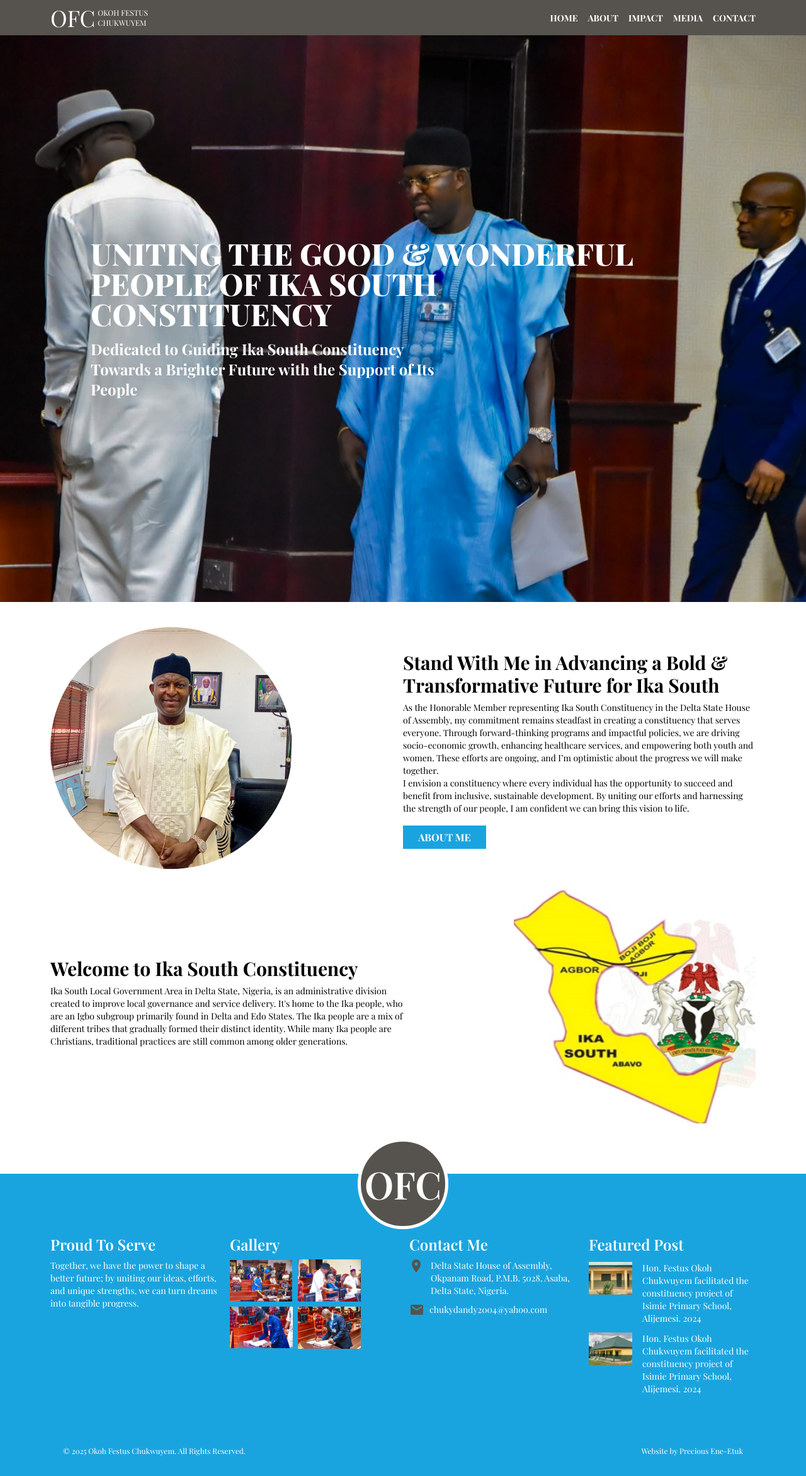
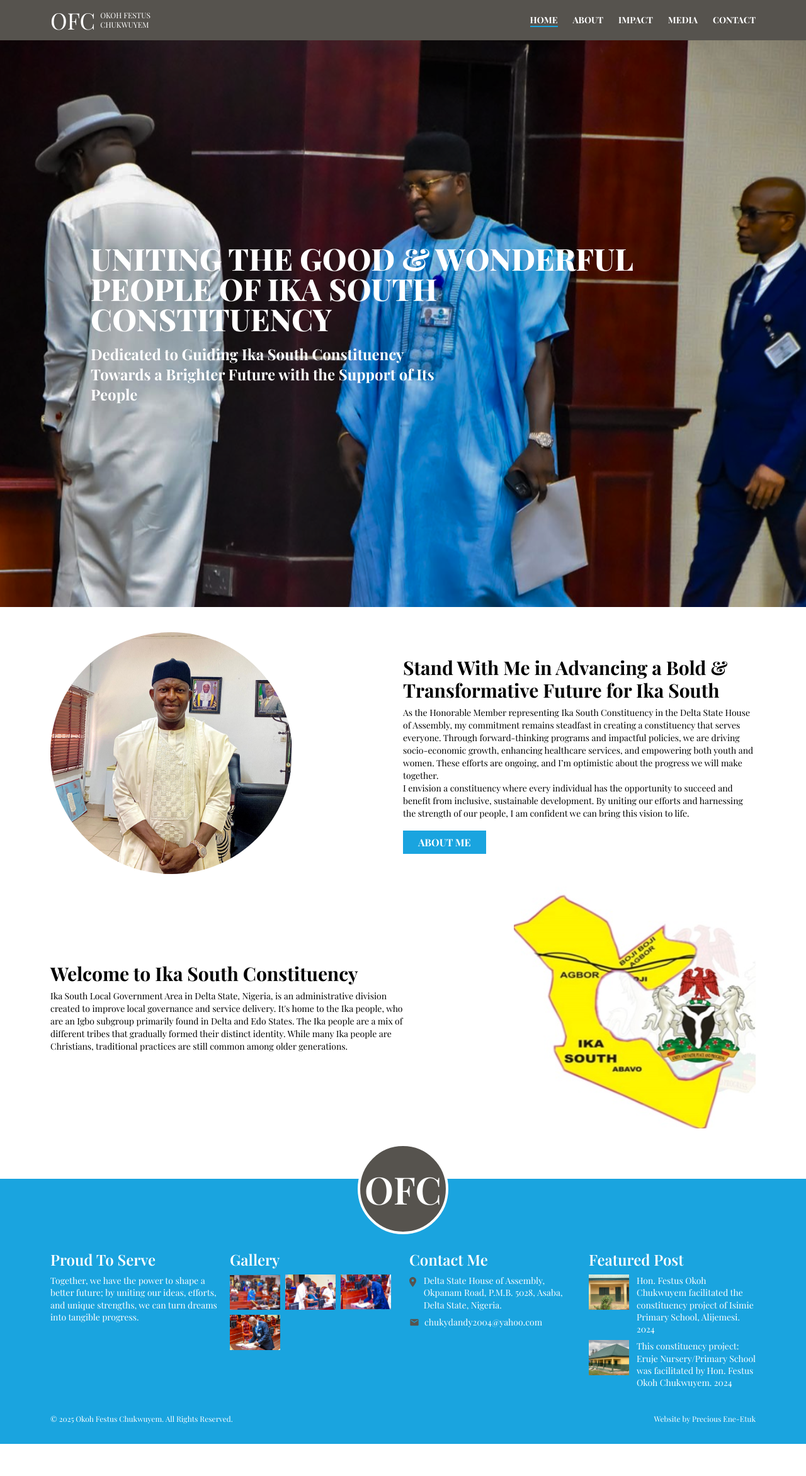
Before and after one commit to TimiskiOse/HonourableOkohFestus, a React (Vite) app: page / in a window 1280 px wide. Shown: the whole page at 63% size. After the commit the page ends 2293 px from the top, so only its background shows below. Built offline with nearby package versions, Linux system fonts and the light colour scheme; a web font is replaced by a local one.

Commit message:
responsive navbar and footer

```diff
--- a/src/components/Footer.tsx
+++ b/src/components/Footer.tsx
@@ -1,78 +1,83 @@
 const Footer = () => {
   return (
-    <div className="bg-[#1AA4DF] relative text-white font-playfair px-20 pt-24 pb-8 mt-2">
+    <div className="bg-[#1AA4DF] relative text-white font-playfair px-6 md:px-20 pt-24 pb-8 mt-2">
       {/* Circle logo - absolutely positioned */}
-      <div className="rounded-full bg-[#56534E] w-36 h-36 border-5 border-white flex items-center justify-center absolute -top-14 left-1/2 transform -translate-x-1/2">
-        <p className="text-6xl font-semibold">OFC</p>
+      <div className="rounded-full bg-[#56534E] w-24 h-24 md:w-36 md:h-36 border-4 border-white flex items-center justify-center absolute -top-12 md:-top-14 left-1/2 transform -translate-x-1/2">
+        <p className="text-3xl md:text-6xl font-semibold">OFC</p>
       </div>
 
       {/* Footer content */}
-      <div className="flex flex-row items-start gap-5 w-full">
-        <div className="flex flex-col gap-2 w-1/4">
-          <h1 className="text-2xl font-semibold">Proud To Serve</h1>
-          <p className="text-sm">
+      <div className="flex flex-col md:flex-row gap-5 mt-4">
+        {/* Proud To Serve */}
+        <div className="flex flex-col gap-2 md:w-1/2 lg:w-1/4">
+          <h1 className="text-lg md:text-2xl font-semibold">Proud To Serve</h1>
+          <p className="text-sm leading-snug">
             Together, we have the power to shape a better future; by uniting our
             ideas, efforts, and unique strengths, we can turn dreams into
             tangible progress.
           </p>
         </div>
 
-        <div className="flex flex-col gap-2 w-1/4 cursor-pointer">
-          <h1 className="text-2xl font-semibold">Gallery</h1>
+        {/* Gallery */}
+        <div className="flex flex-col gap-2 md:w-1/2 lg:w-1/4">
+          <h1 className="text-lg md:text-2xl font-semibold">Gallery</h1>
           <div className="flex flex-wrap gap-2">
-            <img src="./footer 1.svg"  className=""/>
-            <img src="./footer 2.svg"  className=""/>
-            <img src="./footer 3.svg"  className=""/>
-            <img src="./footer 4.svg"  className=""/>
+            <img src="./footer 1.svg" className="w-20 h-14 object-cover" />
+            <img src="./footer 2.svg" className="w-20 h-14 object-cover" />
+            <img src="./footer 3.svg" className="w-20 h-14 object-cover" />
+            <img src="./footer 4.svg" className="w-20 h-14 object-cover" />
           </div>
         </div>
 
-        <div className="flex flex-col gap-2 w-1/4">
-          <h1 className="text-2xl font-semibold">Contact Me</h1>
+        {/* Contact Me */}
+        <div className="flex flex-col gap-2 md:w-1/2 lg:w-1/4">
+          <h1 className="text-lg md:text-2xl font-semibold">Contact Me</h1>
+
           <div className="flex flex-row items-start">
-            <img
-              src="./icon/location.svg"
-              className="ml-1 mr-4"
-            />
-            <p className="text-sm">
+            <img src="./icon/location.svg" className="w-4 h-4 mr-3 mt-1" />
+            <p className="text-sm leading-snug">
               Delta State House of Assembly, Okpanam Road, P.M.B. 5028, Asaba,
               Delta State, Nigeria.
             </p>
           </div>
 
           <div className="flex flex-row items-center">
-            <img
-             src="./icon/mail.svg"
-             className="mr-2"
-            />
+            <img src="./icon/mail.svg" className="w-4 h-4 mr-2" />
             <p className="text-sm">chukydandy2004@yahoo.com</p>
           </div>
         </div>
 
-        <div className="flex flex-col gap-3 w-1/4 cursor-pointer">
-          <h1 className="text-2xl font-semibold">Featured Post</h1>
-          <div className="flex flex-row items-start">
-            <img src="./featured post 1.svg"  className="mr-4"/>
-            <p className="text-sm">
+        {/* Featured Post */}
+        <div className="flex flex-col gap-2 md:w-1/2 lg:w-1/4">
+          <h1 className="text-lg md:text-2xl font-semibold">Featured Post</h1>
+
+          <div className="flex items-start gap-3">
+            <img
+              src="./featured post 1.svg"
+              className="w-16 h-14 object-cover"
+            />
+            <p className="text-sm leading-snug">
               Hon. Festus Okoh Chukwuyem facilitated the constituency project of
               Isimie Primary School, Alijemesi. 2024
             </p>
           </div>
 
-          <div className="flex flex-row items-start">
-            <img src="./featured post 2.svg" className="mr-4" />
-            <p className="text-sm">
-              Hon. Festus Okoh Chukwuyem facilitated the constituency project of
-              Isimie Primary School, Alijemesi. 2024
+          <div className="flex items-start gap-3">
+            <img
+              src="./featured post 2.svg"
+              className="w-16 h-14 object-cover"
+            />
+            <p className="text-sm leading-snug">
+              This constituency project: Eruje Nursery/Primary School was
+              facilitated by Hon. Festus Okoh Chukwuyem. 2024
             </p>
           </div>
         </div>
       </div>
 
       {/* Designed by */}
-      <div className="flex flex-row items-center justify-between mt-20 text-xs mx-5">
-        <p> &copy; 2025 Okoh Festus Chukwuyem. All Rights Reserved.</p>
-
+      <div className="flex flex-col md:flex-row justify-between items-center mt-10 text-xs gap-2 text-center md:text-left">
+        <p>&copy; 2025 Okoh Festus Chukwuyem. All Rights Reserved.</p>
         <p>Website by Precious Ene-Etuk</p>
       </div>
     </div>
--- a/src/components/Navbar.tsx
+++ b/src/components/Navbar.tsx
@@ -1,54 +1,96 @@
-import { Link } from "react-router-dom";
+import { useState } from "react";
+import { NavLink } from "react-router-dom";
+
 const Navbar = () => {
+  const [isOpen, setIsOpen] = useState(false);
+
+  const toggleMenu = () => setIsOpen(!isOpen);
+
+  const navLinks = [
+    { name: "HOME", path: "/" },
+    { name: "ABOUT", path: "/about" },
+    { name: "IMPACT", path: "/impact" },
+    { name: "MEDIA", path: "/media" },
+    { name: "CONTACT", path: "/contact" },
+  ];
+
   return (
-    <div className="flex justify-between items-center bg-[#56534E] px-20 py-2">
-      <div className="flex items-center gap-1">
-        <h1 className="text-white text-4xl font-playfair">OFC</h1>
-        <div>
-          <p className="text-white text-xs font-playfair ">OKOH FESTUS</p>
-          <p className="text-white text-xs font-playfair">CHUKWUYEM</p>
+    <nav className="bg-[#56534E] text-white font-playfair z-50 relative">
+      <div className="flex justify-between items-center px-6 md:px-20 py-3">
+        {/* Logo */}
+        <div className="flex items-center gap-2">
+          <h1 className="text-3xl md:text-4xl">OFC</h1>
+          <div className="text-xs leading-tight">
+            <p>OKOH FESTUS</p>
+            <p>CHUKWUYEM</p>
+          </div>
+        </div>
+
+        {/* Hamburger Icon */}
+        <button
+          onClick={toggleMenu}
+          className="md:hidden text-white text-2xl focus:outline-none"
+        >
+          ☰
+        </button>
+
+        {/* Desktop Menu */}
+        <ul className="hidden md:flex space-x-6 text-sm font-bold">
+          {navLinks.map(({ name, path }) => (
+            <li key={path}>
+              <NavLink
+                to={path}
+                className={({ isActive }) =>
+                  `hover:border-b-2 border-b-[#1AA4DF] ${
+                    isActive ? "border-b-2" : ""
+                  }`
+                }
+              >
+                {name}
+              </NavLink>
+            </li>
+          ))}
+        </ul>
+      </div>
+
+      {/* Mobile Menu */}
+      <div
+        className={`md:hidden fixed top-0 right-0 h-full w-3/4 max-w-xs bg-[#56534E] shadow-lg transform transition-transform duration-300 ease-in-out ${
+          isOpen ? "translate-x-0" : "translate-x-full"
+        }`}
+      >
+        <div className="p-6 flex flex-col gap-6">
+          <button onClick={toggleMenu} className="text-right text-2xl">
+            ✕
+          </button>
+          <ul className="flex flex-col space-y-4 text-lg font-bold">
+            {navLinks.map(({ name, path }) => (
+              <li key={path}>
+                <NavLink
+                  to={path}
+                  onClick={toggleMenu}
+                  className={({ isActive }) =>
+                    `block w-fit hover:border-b-2 border-b-[#1AA4DF] ${
+                      isActive ? "border-b-2" : ""
+                    }`
+                  }
+                >
+                  {name}
+                </NavLink>
+              </li>
+            ))}
+          </ul>
         </div>
       </div>
-      <ul className="flex space-x-4">
-        <li>
-          <Link to="/" className="text-white text-sm font-playfair font-bold hover:border-b-2 border-b-[#1AA4DF]">
-            HOME
-          </Link>
-        </li>
-        <li>
-          <Link
-            to="/about"
-            className="text-white text-sm font-playfair font-bold hover:border-b-2 border-b-[#1AA4DF]"
-          >
-            ABOUT
-          </Link>
-        </li>
-        <li>
-          <Link
-            to="/impact"
-            className="text-white text-sm font-playfair font-bold hover:border-b-2 border-b-[#1AA4DF]"
-          >
-            IMPACT
-          </Link>
-        </li>
-        <li>
-          <Link
-            to="/media"
-            className="text-white text-sm font-playfair font-bold hover:border-b-2 border-b-[#1AA4DF]"
-          >
-            MEDIA
-          </Link>
-        </li>
-        <li>
-          <Link
-            to="/contact"
-            className="text-white text-sm font-playfair font-bold hover:border-b-2 border-b-[#1AA4DF]"
-          >
-            CONTACT
-          </Link>
-        </li>
-      </ul>
-    </div>
+
+      {/* Overlay when menu is open */}
+      {isOpen && (
+        <div
+          className="fixed inset-0 bg-opacity-40 z-40"
+          onClick={toggleMenu}
+        />
+      )}
+    </nav>
   );
 };
 
```
